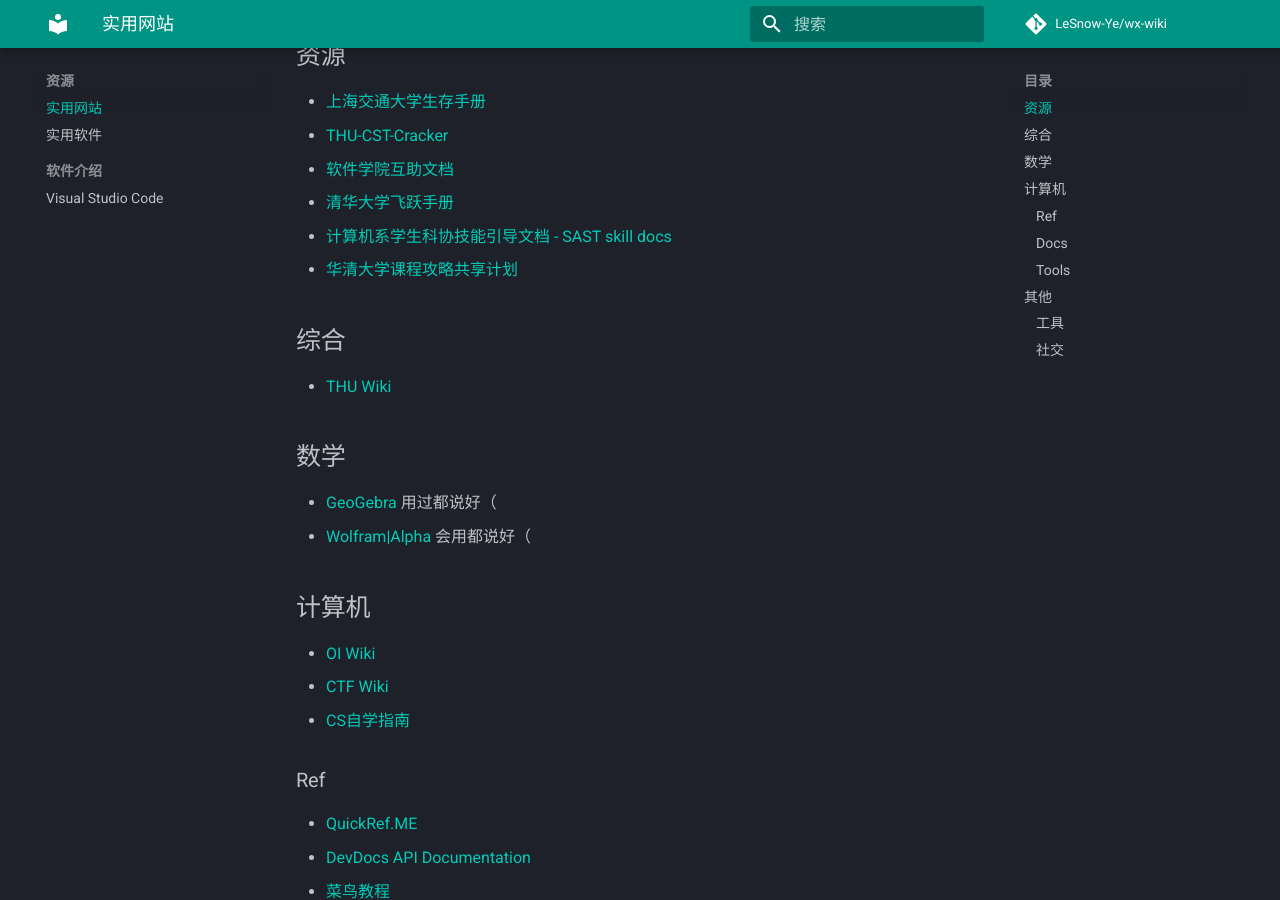
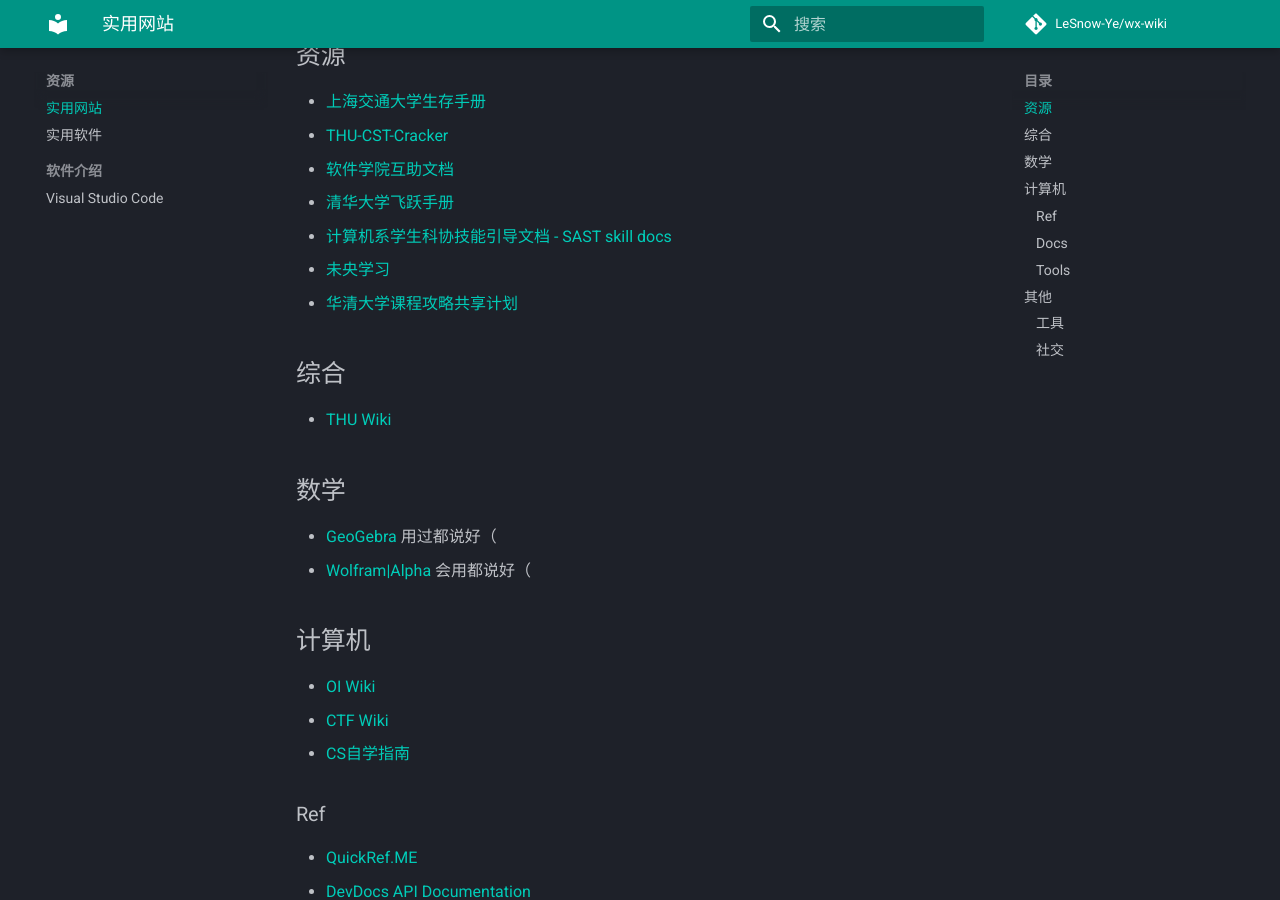
Before and after one commit to LeSnow-Ye/wx-wiki, an MkDocs documentation site: the page built from docs/resources/links.md, in a window 1280 px wide and 900 px high, scrolled down 313 px. Built offline with MkDocs 1.6.1 and Material for MkDocs 9.7.7, drawn with Linux system fonts in a browser that asks for light colours; comment, search, counter and statistics services are not loaded.

Commit message:
Update links.md

```diff
--- a/docs/resources/links.md
+++ b/docs/resources/links.md
@@ -11,6 +11,7 @@
 - [软件学院互助文档](https://ssast-readme.github.io/)
 - [清华大学飞跃手册](https://feiyue.online/)
 - [计算机系学生科协技能引导文档 - SAST skill docs](https://docs.net9.org/)
+- [未央学习](https://weyoung-learn.github.io/)
 - [华清大学课程攻略共享计划](https://in.closed.social:9443/pastExam/)
 
 ## 综合
```
